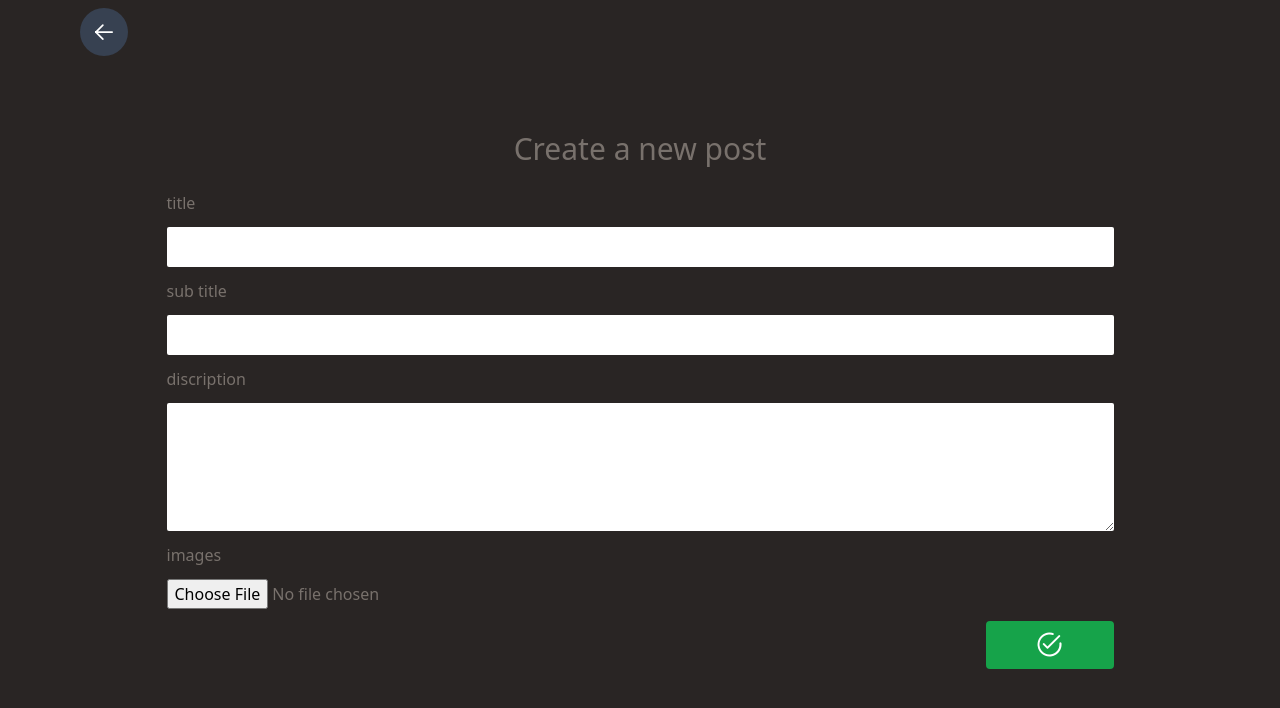
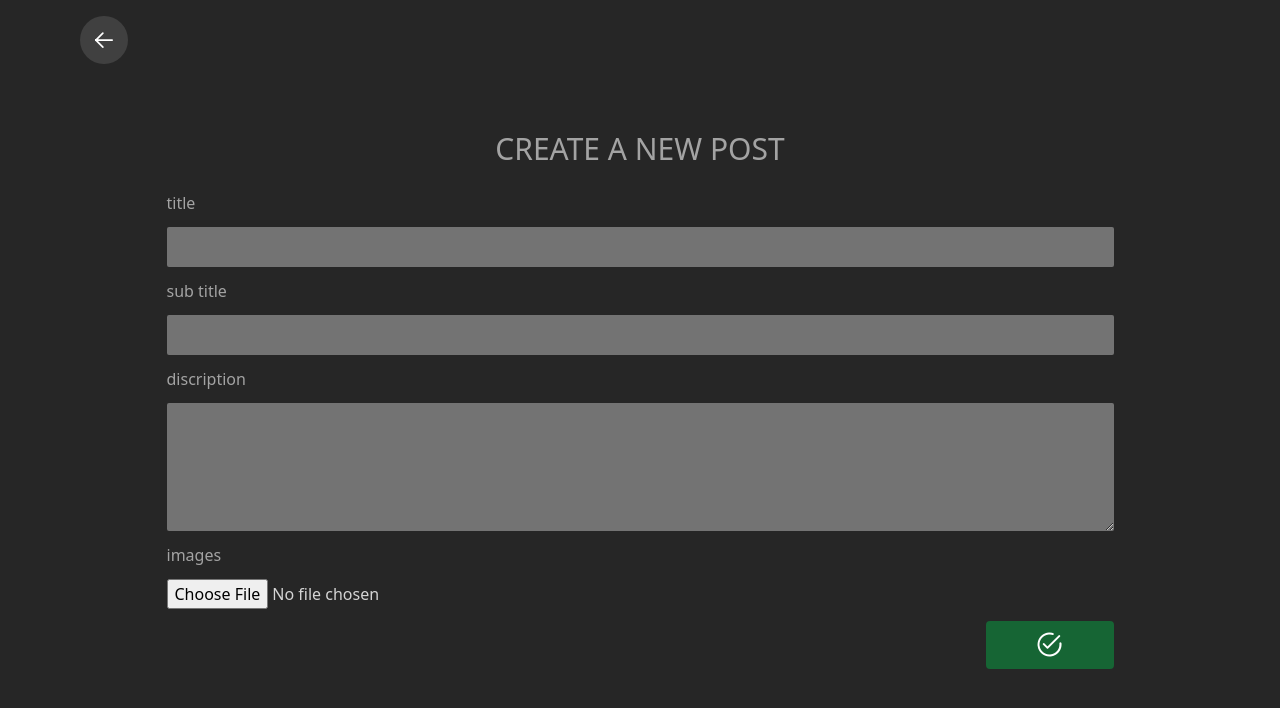
Before and after one commit to Sinna-Shan/blog-post-demo, a Vue app in the folder client/: page /posts/create in a window 1280 px wide. Shown: the top 708 px of the page. Built offline with nearby package versions, Linux system fonts and the light colour scheme.

Commit message:
ui updates
Changes to be committed:
	modified:   client/src/components/Post.vue
	modified:   client/src/views/CreatePostView.vue
	modified:   client/src/views/HomeView.vue

```diff
--- a/client/src/components/Post.vue
+++ b/client/src/components/Post.vue
@@ -48,17 +48,17 @@ const handleDelete = async () => {
 </script>
 
 <template>
-  <div class="rounded flex flex-col px-4 text-stone-300">
+  <div class="rounded w-full flex flex-col px-4 text-stone-300">
     <div class="flex mt-6 gap-2">
       <img
         v-if="post.imageUrl"
         :src="post.imageUrl"
         :alt="post.title"
-        class="w-32 h-32 bg-red-300 rounded-full object-cover shadow-md mb-6"
+        class="w-32 h-32 border-2 border-neutral-700 bg-red-300 rounded-full object-cover shadow-md mb-6"
       />
     </div>
-    <h1 class="text-3xl mb-1 text-stone-100 font-mono font-bold uppercase">{{ post.title }}</h1>
-    <h3 class="text-xl mb-3 font-light text-stone-600">{{ post.subtitle }}</h3>
+    <h1 class="text-3xl mb-1 text-yellow-700 font-mono font-bold uppercase">{{ post.title }}</h1>
+    <h3 class="text-xl mb-3 font-light text-stone-500">{{ post.subtitle }}</h3>
     <p class="rounded text-sm">
       {{ truncatedDescription }}
       <span v-if="truncatedDescription.length > 90">
@@ -70,11 +70,11 @@ const handleDelete = async () => {
     </p>
 
     <div class="flex gap-2 my-5">
-      <button class="bg-red-500 text-white w-12 p-3 rounded-full" @click="handleDelete">
+      <button class="bg-red-900 text-white w-12 p-3 rounded-full" @click="handleDelete">
         <i class="pi pi-trash text-xl"></i>
       </button>
       <RouterLink
-        class="bg-slate-400 text-white w-12 p-3 rounded-full flex items-center justify-center"
+        class="bg-neutral-700 text-white w-12 p-3 rounded-full flex items-center justify-center"
         :to="`posts/${props.post.id}`"
         ><i class="pi pi-pen-to-square text-xl"></i></RouterLink
       >
--- a/client/src/views/CreatePostView.vue
+++ b/client/src/views/CreatePostView.vue
@@ -118,60 +118,60 @@ const handleSubmit = async () => {
 
 </script>
 <template>
-  <div v-if="isLoading" class="h-screen w-full flex items-center justify-center bg-gray-700">
+  <div v-if="isLoading" class="h-screen w-full flex items-center justify-center bg-neutral-800">
     <RingLoader />
   </div>
   <div
     v-else
-    class="relative bg-gray-100 min-h-screen flex items-center justify-center flex-col bg-stone-800 text-stone-500"
+    class="relative bg-gray-100 min-h-screen flex items-center justify-center flex-col bg-neutral-800 text-stone-500"
   >
-    <h1 class="text-3xl mb-6">{{ postId === '' ? 'Create a new post' : 'Update post' }}</h1>
-    <div class="w-full absolute top-2 left-20">
+    <h1 class="text-3xl mb-6 text-neutral-400 uppercase">{{ postId === '' ? 'Create a new post' : 'Update post' }}</h1>
+    <div class="w-full absolute top-4 left-20">
       <RouterLink to="/posts"
-        class="rounded-full w-12 h-12 bg-gray-700 gap-2 text-white text-xl flex items-center justify-center self-srart"
+        class="rounded-full w-12 h-12 bg-neutral-700 gap-2 text-white text-xl flex items-center justify-center"
       >
         <i class="pi pi-arrow-left text-lg"></i>
       </RouterLink>
     </div>
 
     <form @submit.prevent="handleSubmit" class="flex justify-center flex-col gap-3">
-      <label for="title">title</label>
+      <label for="title" class="text-neutral-400">title</label>
       <input
         type="text"
         name="title"
         id="title"
         v-model="form.title"
-        class="rounded-sm h-10 pl-2"
+        class="rounded-sm h-10 pl-2 bg-neutral-500 text-neutral-300"
       />
-      <p v-if="isEmptyTitle" class="text-red-500">*This field is required.</p>
+      <p v-if="isEmptyTitle" class="text-yellow-700">*This field is required.</p>
 
-      <label for="sub-title">sub title</label>
+      <label for="sub-title" class="text-neutral-400">sub title</label>
       <input
         type="text"
         name="sub-title"
         id="sub-title"
         v-model="form.subtitle"
-        class="rounded-sm h-10 pl-2"
+        class="rounded-sm h-10 pl-2 bg-neutral-500 text-neutral-300"
       />
-      <p v-if="isEmptySub" class="text-red-500">*This field is required.</p>
+      <p v-if="isEmptySub" class="text-yellow-700">*This field is required.</p>
 
-      <label for="description">discription</label>
+      <label for="description" class="text-neutral-400">discription</label>
       <textarea
         name="description"
         id="description"
         cols="100"
         rows="5"
         v-model="form.description"
-        class="rounded-sm pl-2 pt-2"
+        class="rounded-sm pl-2 pt-2 bg-neutral-500 text-neutral-300"
       ></textarea>
-      <p v-if="isEmptyDesc" class="text-red-500">*This field is required.</p>
+      <p v-if="isEmptyDesc" class="text-yellow-700">*This field is required.</p>
 
-      <label for="images">images</label>
-      <input type="file" name="images" id="images" @change="handleImageChange" />
+      <label for="images" class="text-neutral-400">images</label>
+      <input type="file" name="images" id="images" @change="handleImageChange" class="text-neutral-300"/>
 
       <div class="flex gap-2 items-center self-end">
         <button
-          class="bg-green-600 text-white rounded w-32 h-12 text-lg flex items-center justify-center"
+          class="bg-green-800 text-white rounded w-32 h-12 text-lg flex items-center justify-center"
           :disabled="isLoading"
         >
           <i class="pi pi-check-circle text-2xl"></i>
--- a/client/src/views/HomeView.vue
+++ b/client/src/views/HomeView.vue
@@ -77,20 +77,20 @@ const handleLogout = () => {
 </script>
 
 <template>
-  <div v-if="state.isLoading" class="h-screen w-full flex items-center justify-center bg-gray-700">
+  <div v-if="state.isLoading" class="h-screen w-full flex items-center justify-center bg-neutral-900">
     <RingLoader />
   </div>
 
-  <div v-else class="bg-stone-800 min-h-screen flex flex-col items-center">
-    <div class="bg-stone-900 w-full flex gap-2 justify-end py-2 pr-2 shadow-md">
+  <div v-else class="bg-neutral-900 min-h-screen flex flex-col items-center">
+    <div class="bg-neutral-900 w-full flex gap-2 justify-end py-2 pr-2 shadow-lg">
       <RouterLink
         to="/posts/create"
-        class="bg-green-500 my-2 flex items-center gap-2 justify-center px-4 py-2 rounded-full text-white text-lg"
+        class="bg-green-800 my-2 flex items-center gap-2 justify-center px-4 py-2 rounded-full text-white text-lg"
       >
         <i class="pi pi-plus-circle text-lg"></i> New post
       </RouterLink>
       <button
-        class="bg-red-500 my-2 flex items-center justify-center px-4 rounded-full text-white text-lg"
+        class="bg-red-800 my-2 flex items-center justify-center px-4 rounded-full text-white text-lg"
         @click="handleLogout"
       >
         <i class="pi pi-sign-out"></i>
@@ -99,11 +99,11 @@ const handleLogout = () => {
 
     <div class="w-full flex p-4 justify-between">
       <div class="flex gap-2 items-center">
-        <label for="sort" class="text-white">Sort by:</label>
+        <label for="sort" class="text-neutral-400">Sort by:</label>
         <select
           id="sort"
           @change="handleSortChange"
-          class="rounded-full p-3 bg-stone-500"
+          class="rounded-full p-3 bg-neutral-600 text-neutral-300"
         >
           <option value="title">Title</option>
           <option value="subtitle">Sub tittle</option>
@@ -111,7 +111,7 @@ const handleLogout = () => {
 
         <select
           @change="handleSortDirection"
-          class="rounded-full p-3 bg-stone-500"
+          class="rounded-full p-3 bg-neutral-600 text-neutral-300"
         >
           <option value="asc">Ascending</option>
           <option value="desc">Descending</option>
@@ -119,14 +119,14 @@ const handleLogout = () => {
       </div>
 
       <div class="flex gap-2 justify-center items-center my-4">
-        <button :disabled="state.currentPage === 1" @click="handlePageChange(1)" class="text-white">
+        <button :disabled="state.currentPage === 1" @click="handlePageChange(1)" class="text-neutral-300">
           <i class="pi pi-arrow-circle-left text-2xl"></i>
         </button>
-        <span class="text-white">Page {{ state.currentPage }} of {{ state.totalPages }}</span>
+        <span class="text-neutral-300">Page {{ state.currentPage }} of {{ state.totalPages }}</span>
         <button
           :disabled="state.currentPage === state.totalPages"
           @click="handlePageChange(state.currentPage + 1)"
-          class="text-white"
+          class="text-neutral-300"
         >
           <i class="pi pi-arrow-circle-right text-2xl"></i>
         </button>
```
